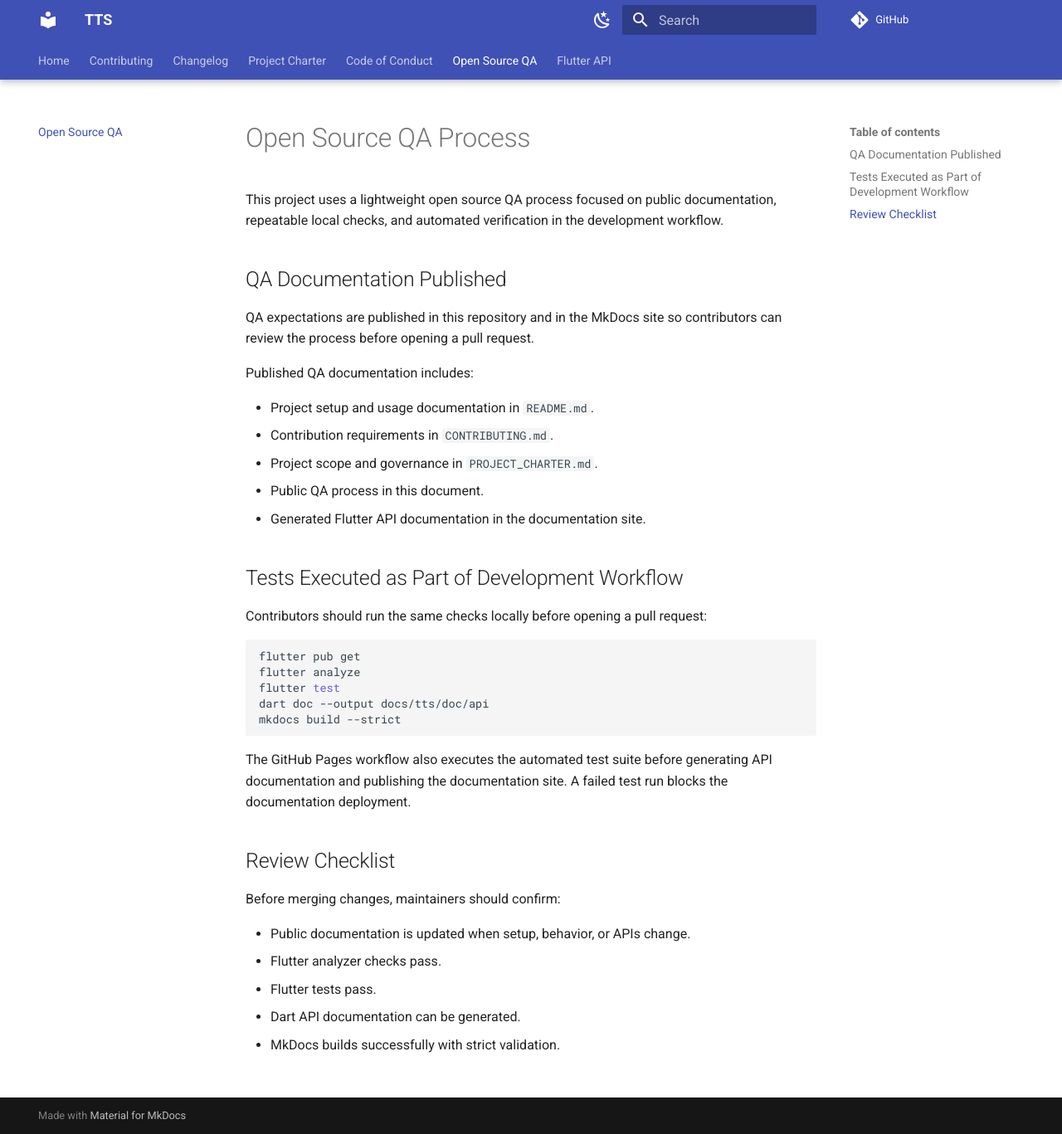
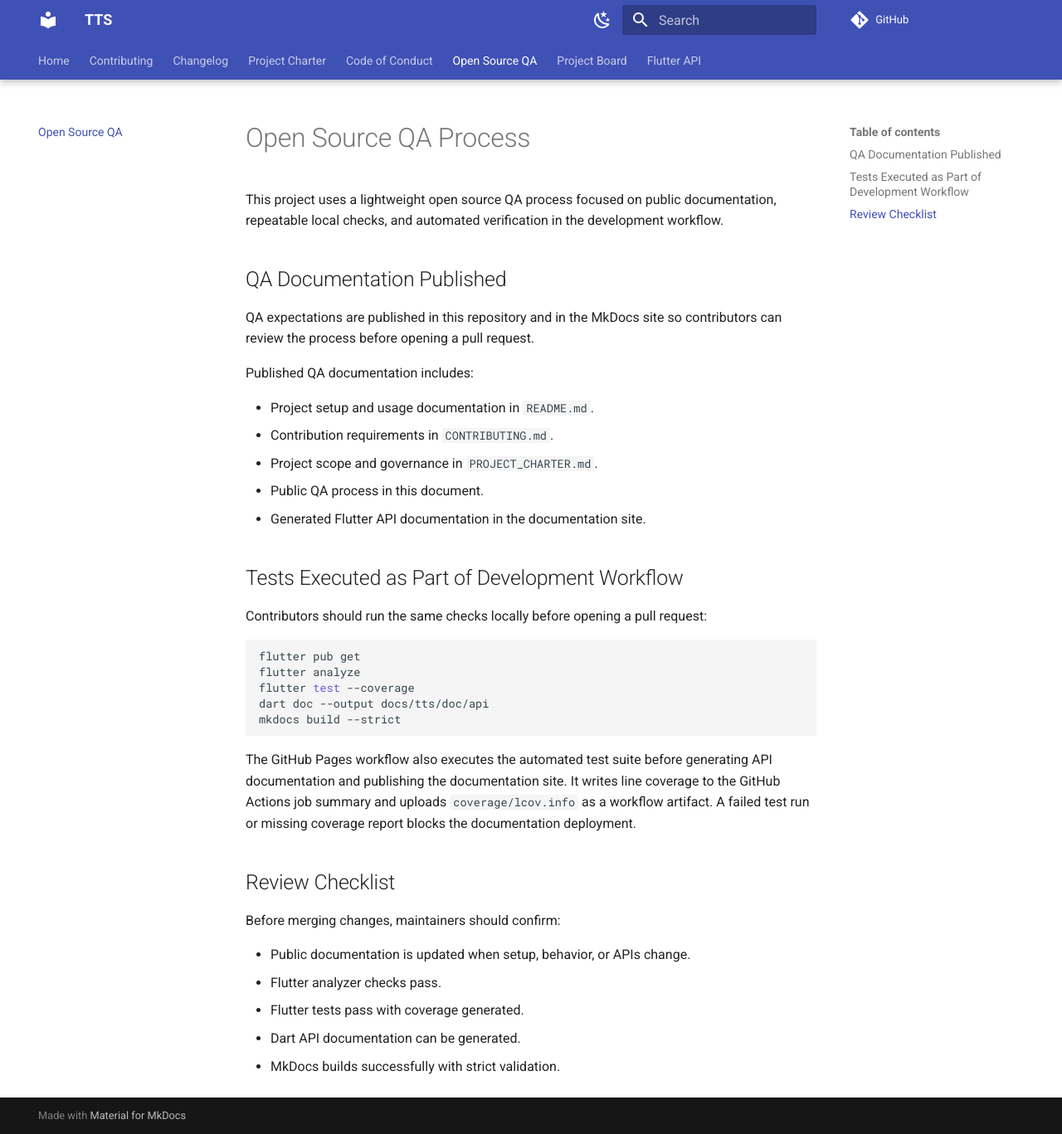
Before and after one commit to bookbot-kids/tts, an MkDocs documentation site: the page built from docs/open-source-qa.md, in a window 1280 px wide and 1367 px high. Shown: the whole window at 83% size. Built offline with MkDocs 1.6.1 and Material for MkDocs 9.7.7, drawn with Linux system fonts in a browser that asks for light colours; comment, search, counter and statistics services are not loaded.

Commit message:
Add project documents

````diff
--- a/docs/open-source-qa.md
+++ b/docs/open-source-qa.md
@@ -24,14 +24,16 @@
 ```sh
 flutter pub get
 flutter analyze
-flutter test
+flutter test --coverage
 dart doc --output docs/tts/doc/api
 mkdocs build --strict
 ```
 
 The GitHub Pages workflow also executes the automated test suite before
-generating API documentation and publishing the documentation site. A failed
-test run blocks the documentation deployment.
+generating API documentation and publishing the documentation site. It writes
+line coverage to the GitHub Actions job summary and uploads `coverage/lcov.info`
+as a workflow artifact. A failed test run or missing coverage report blocks the
+documentation deployment.
 
 ## Review Checklist
 
@@ -39,6 +41,6 @@
 
 - Public documentation is updated when setup, behavior, or APIs change.
 - Flutter analyzer checks pass.
-- Flutter tests pass.
+- Flutter tests pass with coverage generated.
 - Dart API documentation can be generated.
 - MkDocs builds successfully with strict validation.
--- a/mkdocs.yml
+++ b/mkdocs.yml
@@ -44,4 +44,5 @@
   - Project Charter: project-charter.md
   - Code of Conduct: code-of-conduct.md
   - Open Source QA: open-source-qa.md
+  - Project Board: project-board.md
   - Flutter API: tts/doc/api/index.html
````
Also changed, not shown: OPEN_SOURCE_QA.md (+6 -4 lines), PROJECT_BOARD.md (added, +45 -0 lines), docs/project-board.md (added, +45 -0 lines), 3 other files.
